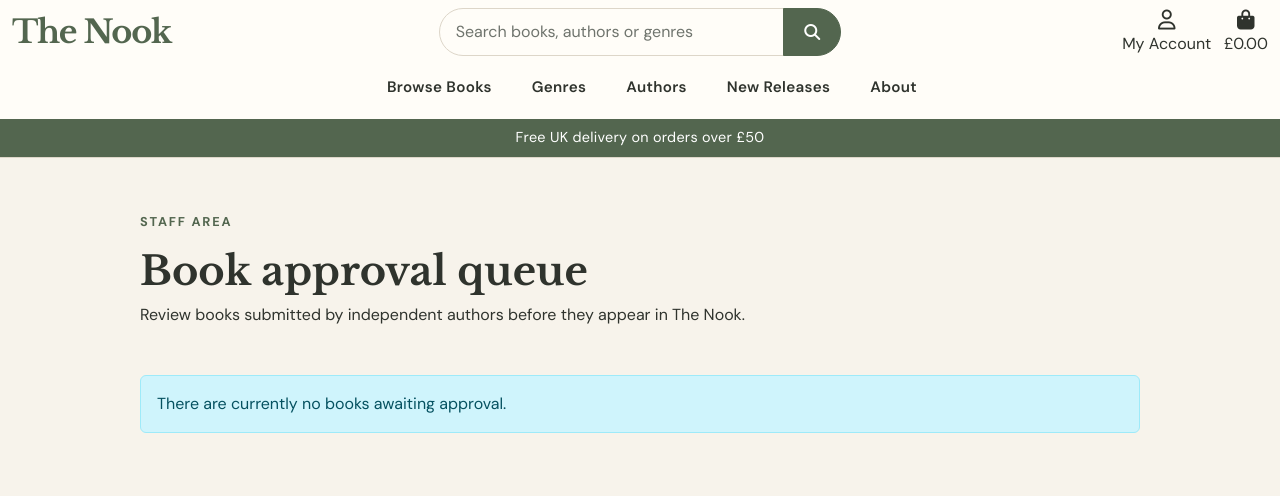
After one commit to gibba42/project_5_the_nook, a Django app: page /books/manage/approvals/ in a window 1280 px wide. The commit adds this page. Shown: the top 496 px of the page. Run offline with Django 5.2, Linux system fonts and the light colour scheme; a user stored in the database is signed in; data comes from the database, SQL or seed files in the repository; both versions use the stored data as it was after the commit; some libraries are stand-ins or nearby versions.

Commit message:
Added the staff approval dashboard.

```diff
--- /dev/null
+++ b/books/templates/books/approval_dashboard.html
@@ -0,0 +1,101 @@
+{% extends "base.html" %}
+
+{% block extra_title %}
+| Book Approvals
+{% endblock %}
+
+{% block page_header %}
+<div class="header-container"></div>
+{% endblock %}
+
+{% block content %}
+
+<section class="container py-5">
+
+    <div class="mb-5">
+
+        <p class="section-eyebrow">
+            Staff area
+        </p>
+
+        <h1 class="logo-font">
+            Book approval queue
+        </h1>
+
+        <p>
+            Review books submitted by independent authors before
+            they appear in The Nook.
+        </p>
+
+    </div>
+
+    {% if pending_books %}
+
+        <div class="row g-4">
+
+            {% for book in pending_books %}
+
+                <div class="col-12 col-md-6 col-lg-4">
+
+                    <article class="card h-100">
+
+                        {% if book.cover_image %}
+
+                            <img
+                                src="{{ book.cover_image.url }}"
+                                class="card-img-top"
+                                alt="Cover of {{ book.title }}">
+
+                        {% endif %}
+
+                        <div class="card-body">
+
+                            <h2 class="h4 logo-font">
+                                {{ book.title }}
+                            </h2>
+
+                            <p>
+                                By {{ book.author.display_name }}
+                            </p>
+
+                            {% if book.genre %}
+                                <p>
+                                    <strong>Genre:</strong>
+                                    {{ book.genre.name }}
+                                </p>
+                            {% endif %}
+
+                            <p>
+                                <strong>Submitted:</strong>
+                                {{ book.created_at|date:"j F Y" }}
+                            </p>
+
+                            <a
+                                href="{% url 'approval_detail' book.id %}"
+                                class="btn nook-primary-button">
+                                Review book
+                            </a>
+
+                        </div>
+
+                    </article>
+
+                </div>
+
+            {% endfor %}
+
+        </div>
+
+    {% else %}
+
+        <div class="alert alert-info">
+
+            There are currently no books awaiting approval.
+
+        </div>
+
+    {% endif %}
+
+</section>
+
+{% endblock %}
--- a/templates/base.html
+++ b/templates/base.html
@@ -177,6 +177,16 @@
               aria-labelledby="user-options">
 
               {% if request.user.is_authenticated %}
+
+                {% if request.user.is_staff %}
+
+                  <a
+                    href="{% url 'approval_dashboard' %}"
+                    class="dropdown-item">
+                    Book Approvals
+                  </a>
+
+                {% endif %}
 
                 {% if request.user.is_superuser %}
 
--- a/templates/includes/mobile-top-header.html
+++ b/templates/includes/mobile-top-header.html
@@ -1,7 +1,8 @@
 <li class="list-inline-item dropdown">
 
+    <!-- Mobile search button -->
     <a
-        class="text-black nav-link d-block d-lg-none"
+        class="nook-header-link nav-link d-block d-lg-none"
         href="#"
         id="mobile-search"
         data-bs-toggle="dropdown"
@@ -10,39 +11,49 @@
         <div class="text-center">
 
             <div>
-                <i class="fas fa-search fa-lg"></i>
+                <i
+                    class="fa-solid fa-magnifying-glass fa-lg"
+                    aria-hidden="true">
+                </i>
             </div>
 
-            <p class="my-0">Search</p>
+            <p class="my-0">
+                Search
+            </p>
 
         </div>
 
     </a>
 
+    <!-- Mobile search form -->
     <div
         class="dropdown-menu border-0 w-100 p-3 rounded-0 my-0"
         aria-labelledby="mobile-search">
 
         <form
-            class="form"
             method="GET"
-            action="{% url 'book_list' %}">
+            action="{% url 'book_list' %}"
+            role="search">
 
             <div class="input-group w-100">
 
                 <input
-                    class="form-control border border-black rounded-0"
-                    type="text"
+                    class="form-control"
+                    type="search"
                     name="q"
-                    placeholder="Search our site">
+                    placeholder="Search books or authors"
+                    aria-label="Search books">
 
                 <button
-                    class="btn btn-black border border-black rounded-0"
+                    class="btn nook-search-button"
                     type="submit"
-                    aria-label="Search">
+                    aria-label="Submit search">
 
                     <span class="icon">
-                        <i class="fas fa-search"></i>
+                        <i
+                            class="fa-solid fa-magnifying-glass"
+                            aria-hidden="true">
+                        </i>
                     </span>
 
                 </button>
@@ -55,10 +66,12 @@
 
 </li>
 
+
 <li class="list-inline-item dropdown">
 
+    <!-- Mobile account button -->
     <a
-        class="text-black nav-link d-block d-lg-none"
+        class="nook-header-link nav-link d-block d-lg-none"
         href="#"
         id="mobile-user-options"
         data-bs-toggle="dropdown"
@@ -67,31 +80,49 @@
         <div class="text-center">
 
             <div>
-                <i class="fas fa-user fa-lg"></i>
+                <i
+                    class="fa-regular fa-user fa-lg"
+                    aria-hidden="true">
+                </i>
             </div>
 
-            <p class="my-0">My Account</p>
+            <p class="my-0">
+                My Account
+            </p>
 
         </div>
 
     </a>
 
+    <!-- Mobile account dropdown -->
     <div
         class="dropdown-menu border-0"
         aria-labelledby="mobile-user-options">
 
         {% if request.user.is_authenticated %}
 
+            {% if request.user.is_staff %}
+
+                <a
+                    href="{% url 'approval_dashboard' %}"
+                    class="dropdown-item">
+                    Book Approvals
+                </a>
+
+            {% endif %}
+
             {% if request.user.is_superuser %}
+
                 <a
-                    href="#"
+                    href="{% url 'add_product' %}"
                     class="dropdown-item">
                     Product Management
                 </a>
+
             {% endif %}
 
             <a
-                href="#"
+                href="{% url 'profile' %}"
                 class="dropdown-item">
                 My Profile
             </a>
@@ -122,16 +153,27 @@
 
 </li>
 
+
 <li class="list-inline-item">
 
+    <!-- Mobile basket -->
     <a
-        class="{% if grand_total %}text-primary fw-bold{% else %}text-black{% endif %} nav-link d-block d-lg-none"
+        class="
+        {% if grand_total %}
+            nook-basket-active
+        {% else %}
+            nook-header-link
+        {% endif %}
+        nav-link d-block d-lg-none"
         href="{% url 'view_bag' %}">
 
         <div class="text-center">
 
             <div>
-                <i class="fas fa-shopping-bag fa-lg"></i>
+                <i
+                    class="fa-solid fa-bag-shopping fa-lg"
+                    aria-hidden="true">
+                </i>
             </div>
 
             <p class="my-0">
```
Also changed, not shown: books/templates/books/approval_detail.html (added, +152 -0 lines), db.sqlite3.
